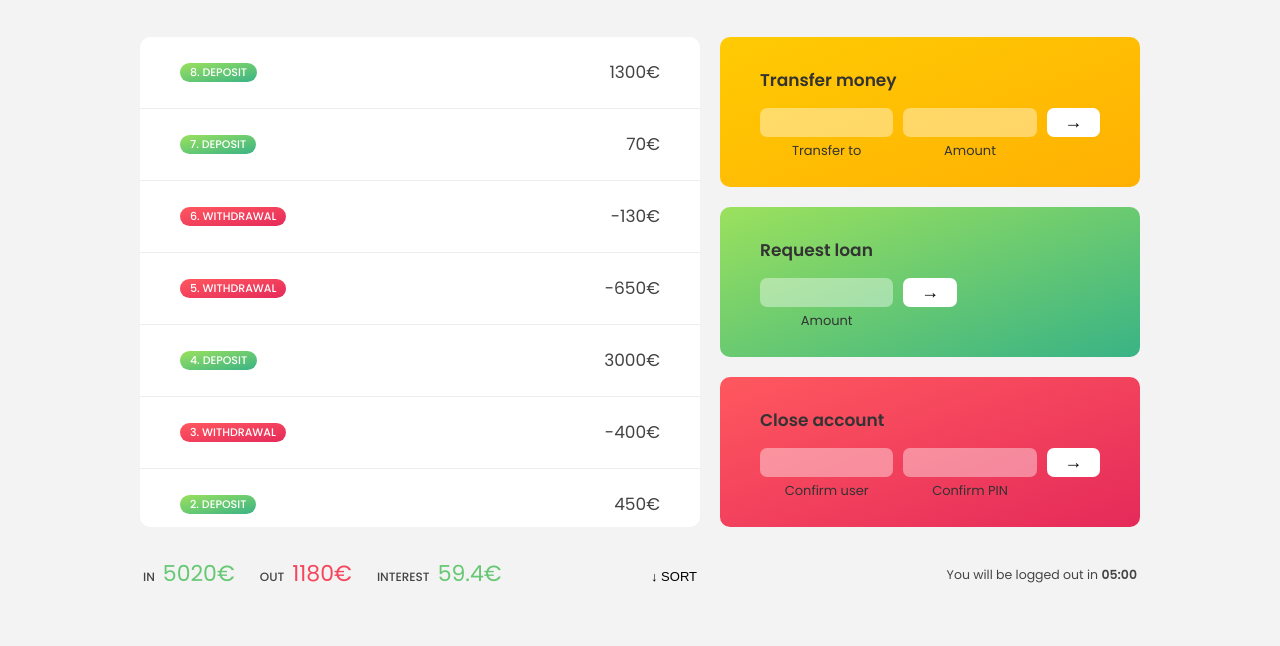
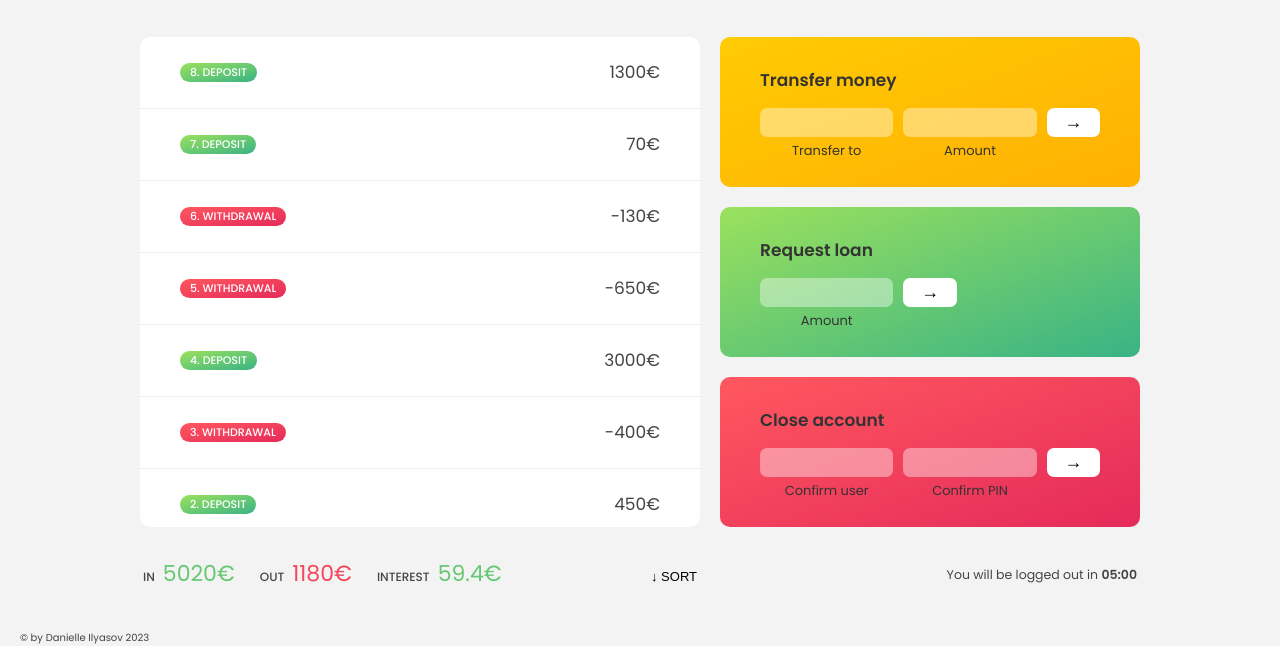
Before and after one commit to danielilyasov1/Bankist, a plain HTML site: page index.html in a window 1280 px wide. Shown: the part 184-830 px from the top of the page. Before the commit the page ends 800 px from the top, so only its background shows below. Drawn offline with Linux system fonts and the light colour scheme.

Commit message:
Update index.html

```diff
--- a/index.html
+++ b/index.html
@@ -107,9 +107,9 @@
       </p>
     </main>
 
-    <!-- <footer>
-      &copy; by Jonas Schmedtmann. Don't claim as your own :)
-    </footer> -->
+    <footer>
+      &copy; by Danielle Ilyasov 2023
+    </footer>
 
     <script src="script.js"></script>
   </body>
```
